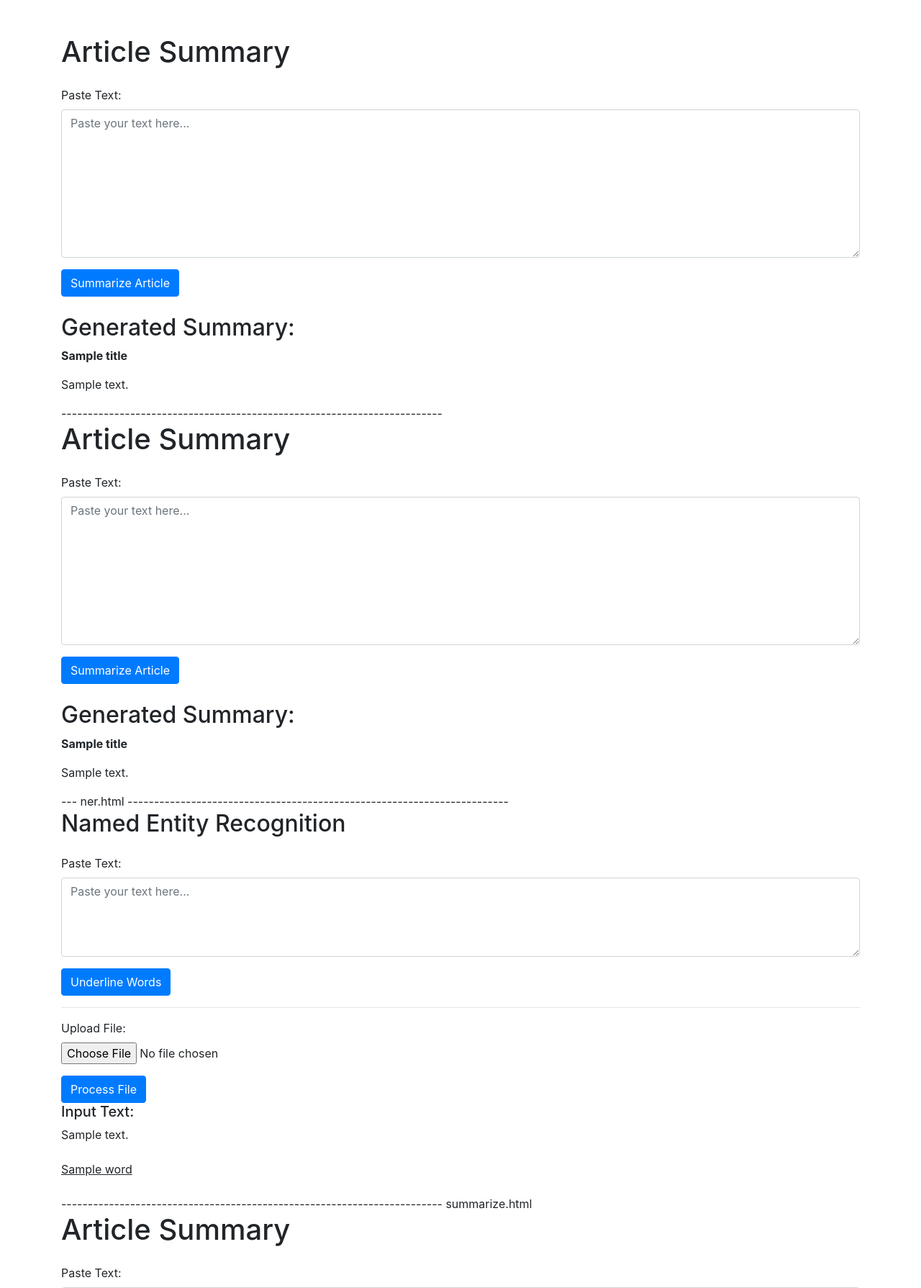
After one commit to Krishnaa-tech/NLP_research, a Django app: template doc_talk/templates/visualizations.html in a window 1280 px wide. The commit adds this page. Shown: the top 1789 px of the page at 72% size. Run offline with Django 4.2, Linux system fonts and the light colour scheme; the template is opened without the code that fills it: most values are stand-ins (such as "Sample title", 1, 10 or a date in 2020); some libraries are stand-ins or nearby versions.

Commit message:
update the files with graphs of rouge scores

```diff
--- a/doc_talk/main/urls.py
+++ b/doc_talk/main/urls.py
@@ -8,6 +8,6 @@ urlpatterns = [
     path("notes", views.ner, name= "home-page"),
     path("upload_doc",views.document , name = "doc-upload"),
     path("ner",views.underline_words , name = "word-underline"),
-    # path('main/generate_summary/', views.generate_summary, name='generate_summary'),
+    path('main/generate_summary/', views.generate_summary, name='generate_summary'),
     path('summary_ner', views.summarize_for_ner, name='generate_summary_ner'),
 ]
--- /dev/null
+++ b/doc_talk/templates/visualizations.html
@@ -0,0 +1,266 @@
+<!DOCTYPE html>
+<html lang="en">
+<head>
+    <meta charset="UTF-8">
+    <meta name="viewport" content="width=device-width, initial-scale=1.0">
+    <title>Article Summary</title>
+    <!-- Add Bootstrap CSS -->
+    <link href="https://stackpath.bootstrapcdn.com/bootstrap/4.5.2/css/bootstrap.min.css" rel="stylesheet">
+</head>
+<body class="container mt-5">
+    <h1 class="mb-4">Article Summary</h1>
+
+    <form id="textForm" method="POST" action="{% url 'generate_summary_ner' %}" enctype="multipart/form-data">
+        {% csrf_token %}
+        <div class="form-group">
+            <label for="textContent">Paste Text:</label>
+            <textarea class="form-control" id="textContent" name="file_content" rows="8" placeholder="Paste your text here..." required></textarea>
+        </div>
+        <button type="submit" class="btn btn-primary">Summarize Article</button>
+    </form>
+
+    {% if title %}
+    <div class="mt-4">
+        <h2>Generated Summary:</h2>
+        <p><strong>{{ title }}</strong></p>
+        <p>{{ summary_ner }}</p>
+    </div>
+    {% endif %}
+
+    <!-- Add Bootstrap JS and jQuery (adjust the paths if needed) -->
+    <script src="https://code.jquery.com/jquery-3.5.1.slim.min.js"></script>
+    <script src="https://cdn.jsdelivr.net/npm/@popperjs/core@2.10.2/dist/umd/popper.min.js"></script>
+    <script src="https://stackpath.bootstrapcdn.com/bootstrap/4.5.2/js/bootstrap.min.js"></script>
+</body>
+</html>
+
+------------------------------------------------------------------------
+
+<!DOCTYPE html>
+<html lang="en">
+<head>
+    <meta charset="UTF-8">
+    <meta name="viewport" content="width=device-width, initial-scale=1.0">
+    <title>Article Summary</title>
+    <!-- Add Bootstrap CSS -->
+    <link href="https://stackpath.bootstrapcdn.com/bootstrap/4.5.2/css/bootstrap.min.css" rel="stylesheet">
+</head>
+<body class="container mt-5">
+    <h1 class="mb-4">Article Summary</h1>
+
+    <form id="textForm" method="POST" action="{% url 'summarize_article' %}" enctype="multipart/form-data">
+        {% csrf_token %}
+        <div class="form-group">
+            <label for="textContent">Paste Text:</label>
+            <textarea class="form-control" id="textContent" name="file_content" rows="8" placeholder="Paste your text here..." required></textarea>
+        </div>
+        <button type="submit" class="btn btn-primary">Summarize Article</button>
+    </form>
+
+    {% if title %}
+    <div class="mt-4">
+        <h2>Generated Summary:</h2>
+        <p><strong>{{ title }}</strong></p>
+        <p>{{ summary_ner }}</p>
+    </div>
+    {% endif %}
+
+    <!-- Add Bootstrap JS and jQuery (adjust the paths if needed) -->
+    <script src="https://code.jquery.com/jquery-3.5.1.slim.min.js"></script>
+    <script src="https://cdn.jsdelivr.net/npm/@popperjs/core@2.10.2/dist/umd/popper.min.js"></script>
+    <script src="https://stackpath.bootstrapcdn.com/bootstrap/4.5.2/js/bootstrap.min.js"></script>
+</body>
+</html>
+
+
+
+--- ner.html ------------------------------------------------------------------------
+
+<!DOCTYPE html>
+<html lang="en">
+
+<head>
+    <meta charset="UTF-8">
+    <meta name="viewport" content="width=device-width, initial-scale=1.0">
+    <title>Named Entity Recognition</title>
+    <!-- Include Bootstrap CSS (adjust the path if needed) -->
+    <link href="https://stackpath.bootstrapcdn.com/bootstrap/4.5.2/css/bootstrap.min.css" rel="stylesheet">
+    <style>
+        /* Custom CSS for underlined words */
+        .underlined {
+            text-decoration: underline;
+            cursor: pointer; /* Add cursor pointer for better UX */
+        }
+
+        .tooltip-content {
+            max-width: 300px;
+        }
+    </style>
+</head>
+
+<body class="container mt-5">
+    <h2 class="mb-4">Named Entity Recognition</h2>
+
+    <!-- Form for pasting text -->
+    <form id="textForm" method="POST" action="{% url 'word-underline' %}">
+        {% csrf_token %}
+        <div class="form-group">
+            <label for="inputText">Paste Text:</label>
+            <textarea class="form-control" id="inputText" name="input_text" rows="4"
+                placeholder="Paste your text here..." required></textarea>
+        </div>
+        <button type="submit" class="btn btn-primary">Underline Words</button>
+    </form>
+
+    <hr>
+
+    <!-- Form for uploading a file -->
+    <form id="fileForm" method="POST" action="{% url 'doc-upload' %}" enctype="multipart/form-data">
+        {% csrf_token %}
+        <div class="form-group">
+            <label for="fileInput">Upload File:</label>
+            <input type="file" class="form-control-file" id="fileInput" name="uploaded_file" accept=".txt, .pdf"
+                required>
+        </div>
+        <button type="submit" class="btn btn-primary">Process File</button>
+    </form>
+
+    {% if input_text %}
+    <div class="mb-4">
+        <h5>Input Text:</h5>
+        <p>{{ input_text|safe }}</p>
+    </div>
+    {% endif %}
+
+    <!-- Display the result with clickable underlined words -->
+    {% if output_text %}
+    <div class="mb-4">
+        <p>
+            {% for word_info in word_reference %}
+                <span class="underlined" data-toggle="tooltip" data-html="true" title="{{ word_info.content }}"
+                    data-word="{{ word_info.word }}">
+                    {{ word_info.word }}
+                </span>
+            {% endfor %}
+        </p>
+    </div>
+    {% endif %}
+
+    <!-- Include Bootstrap JS (adjust the path if needed) -->
+    <script src="https://code.jquery.com/jquery-3.5.1.slim.min.js"></script>
+    <script src="https://cdn.jsdelivr.net/npm/@popperjs/core@2.10.2/dist/umd/popper.min.js"></script>
+    <script src="https://stackpath.bootstrapcdn.com/bootstrap/4.5.2/js/bootstrap.min.js"></script>
+
+    <!-- Add your custom JavaScript for tooltips -->
+    <script>
+        $(document).ready(function () {
+            // Enable Bootstrap tooltips
+            $('[data-toggle="tooltip"]').tooltip();
+
+            // Add hover event for underlined words
+            $('.underlined').hover(function () {
+                // Fetch summary data using AJAX when hovering over the underlined word
+                var word = $(this).data('word');
+                var tooltipContent = $(this).attr('title'); // You can replace this with an AJAX call to fetch summary
+
+                // Update tooltip content
+                $('.tooltip-inner').html(tooltipContent);
+            });
+        });
+    </script>
+</body>
+
+</html>
+ ------------------------------------------------------------------------
+
+ summarize.html
+
+ <!-- article_summary.html -->
+
+<!DOCTYPE html>
+<html lang="en">
+<head>
+    <meta charset="UTF-8">
+    <meta name="viewport" content="width=device-width, initial-scale=1.0">
+    <title>Article Summary</title>
+    <!-- Add Bootstrap CSS -->
+    <link href="https://stackpath.bootstrapcdn.com/bootstrap/4.5.2/css/bootstrap.min.css" rel="stylesheet">
+    <!-- Add Plotly.js library -->
+    <script src="https://cdn.plot.ly/plotly-latest.min.js"></script>
+</head>
+<body class="container mt-5">
+    <h1 class="mb-4">Article Summary</h1>
+
+    <form id="textForm" method="POST" action="{% url 'summarize_for_ner' %}" enctype="multipart/form-data">
+        {% csrf_token %}
+        <div class="form-group">
+            <label for="textContent">Paste Text:</label>
+            <textarea class="form-control" id="textContent" name="file_content" rows="8" placeholder="Paste your text here..." required></textarea>
+        </div>
+        <button type="submit" class="btn btn-primary">Summarize Article</button>
+    </form>
+
+    {% if title %}
+    <div class="mt-4">
+        <h2>Generated Summary:</h2>
+        <p><strong>{{ title }}</strong></p>
+        <p>{{ summary_ner }}</p>
+    </div>
+    {% endif %}
+
+    {% if rouge_scores %}
+    <div class="mt-4">
+        <h2>Rouge Scores:</h2>
+        <!-- Display a Plotly bar chart for Rouge scores -->
+        <div id="rouge-chart"></div>
+    </div>
+    {% endif %}
+
+    <!-- Add Bootstrap JS and jQuery (adjust the paths if needed) -->
+    <script src="https://code.jquery.com/jquery-3.5.1.slim.min.js"></script>
+    <script src="https://cdn.jsdelivr.net/npm/@popperjs/core@2.10.2/dist/umd/popper.min.js"></script>
+    <script src="https://stackpath.bootstrapcdn.com/bootstrap/4.5.2/js/bootstrap.min.js"></script>
+
+    <script>
+        // Extract Rouge scores from the Django template variable
+        var rougeScores = {
+            'Rouge-1 Precision': {{ rouge_scores.rouge1.precision }},
+            'Rouge-1 Recall': {{ rouge_scores.rouge1.recall }},
+            'Rouge-1 F1 Score': {{ rouge_scores.rouge1.fmeasure }},
+            'Rouge-2 Precision': {{ rouge_scores.rouge2.precision }},
+            'Rouge-2 Recall': {{ rouge_scores.rouge2.recall }},
+            'Rouge-2 F1 Score': {{ rouge_scores.rouge2.fmeasure }},
+            'Rouge-L Precision': {{ rouge_scores.rougeL.precision }},
+            'Rouge-L Recall': {{ rouge_scores.rougeL.recall }},
+            'Rouge-L F1 Score': {{ rouge_scores.rougeL.fmeasure }},
+        };
+
+        // Define data for the Plotly bar chart
+        var data = [{
+            x: Object.keys(rougeScores),
+            y: Object.values(rougeScores),
+            type: 'bar',
+        }];
+
+        // Define layout for the Plotly chart
+        var layout = {
+            title: 'Rouge Scores',
+            xaxis: {
+                title: 'Metric',
+            },
+            yaxis: {
+                title: 'Score',
+            },
+        };
+
+        // Display the Plotly chart in the specified div
+        Plotly.newPlot('rouge-chart', data, layout);
+    </script>
+    <script>
+        $(document).ready(function(){
+            $('[data-toggle="tooltip"]').tooltip();
+        });
+    </script>
+
+</body>
+</html>
```
Also changed, not shown: doc_talk/main/utils.py (+16 -2 lines), doc_talk/main/views.py (+179 -57 lines), doc_talk/templates/main/summarize.html (+137 -7 lines), doc_talk/templates/summary.html (+63 -4 lines), 1 other file.
